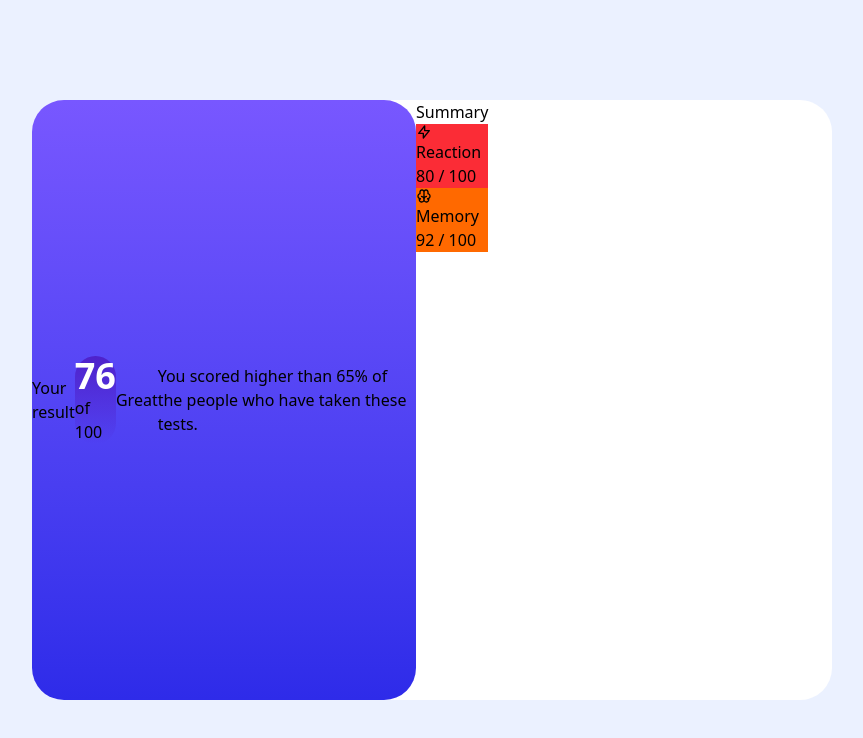
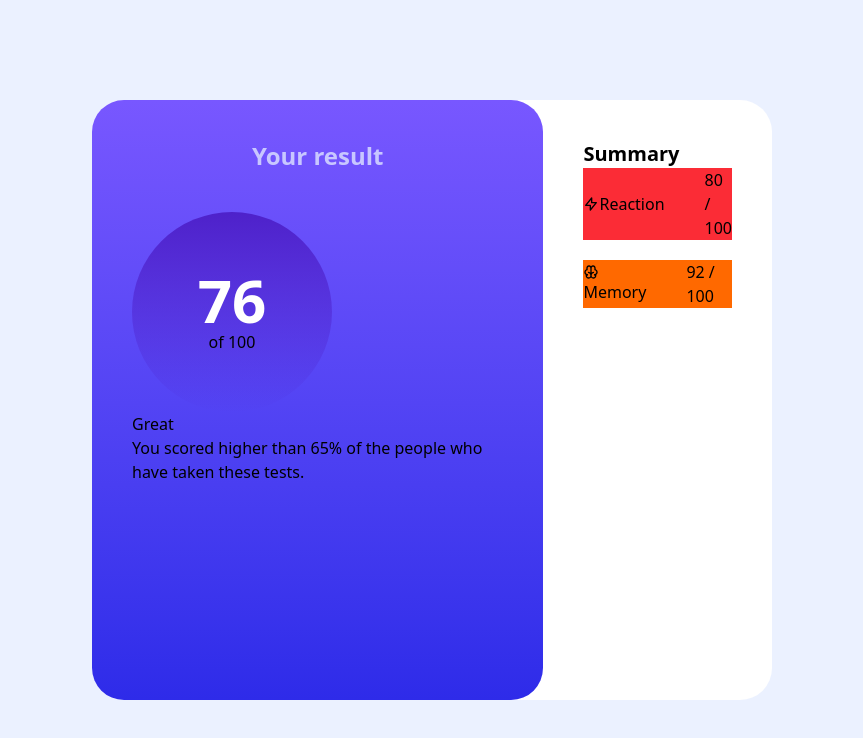
Before and after one commit to Great-kiola/Tailwind-practice, a React (Vite) app in the folder tailwind-frontend/: page /resultSum in a window 1280 px wide. Shown: the top 738 px of the page, without its empty margins (208-1071 px from the left). Built offline with nearby package versions, Linux system fonts and the light colour scheme.

Commit message:
chore: clean up unused imports and comments in ResultSummary component

```diff
--- a/tailwind-frontend/src/components/ResultSummary.jsx
+++ b/tailwind-frontend/src/components/ResultSummary.jsx
@@ -8,24 +8,24 @@ const ResultSummary = () => {
     return (
         <>
             <div className='bg-Pale-blue h-screen flex items-center justify-center'>
-                <div className='h-150 w-200 rounded-4xl bg-White-resultSum flex '>
-                    <div className='bg-linear-to-t from-Light-royal-blue to-Light-slate-blue rounded-4xl flex items-center basis-sm'>
-                        <h2>Your result</h2>
+                <div className='h-150 w-170 rounded-4xl bg-White-resultSum flex '>
+                    <div className='bg-linear-to-t from-Light-royal-blue to-Light-slate-blue rounded-4xl p-10'>
+                        <h2 className='text-Light-lavender font-bold grid place-content-center text-2xl mb-10'>Your result</h2>
 
-                        <div className='rounded-full bg-linear-to-t from-Persian-blue to-Violet-blue'>
-                            <h1 className='text-White-resultSum font-bold text-4xl'>76</h1>
-                            <p>of 100</p>
+                        <div className='rounded-full bg-linear-to-t from-Persian-blue to-Violet-blue size-50 grid place-content-center'>
+                            <h1 className='text-White-resultSum font-bold text-6xl'>76</h1>
+                            <p className='flex justify-center'>of 100</p>
                         </div>
 
-                        <h1>Great</h1>
+                        <h1 className=''>Great</h1>
                         <h2>You scored higher than 65% of the people who have taken these tests.</h2>
                     </div>
-                    <div>
-                        <h1 className=''>Summary</h1>
+                    <div className='p-10'>
+                        <h1 className='text-xl font-bold'>Summary</h1>
 
                         <div className='Summaries'>
-                            <div className='bg-red-500'>
-                                <div>
+                            <div className='bg-red-500 summaries '>
+                                <div className='flex items-center'>
                                     <HiOutlineLightningBolt />
                                     <h1>Reaction</h1>
                                 </div>
@@ -33,7 +33,7 @@ const ResultSummary = () => {
                                 <h1><span>80</span> / 100</h1>
                             </div>
 
-                            <div className='bg-orange-500'>
+                            <div className='bg-orange-500 summaries'>
                                 <div>
                                     <RiBrainLine />
 
--- a/tailwind-frontend/src/index.css
+++ b/tailwind-frontend/src/index.css
@@ -112,3 +112,9 @@
 }
 
 /* Social Links end */
+
+
+/* Result Summary */
+.summaries{
+  @apply mb-5 flex items-center gap-10 w-full
+}
```
